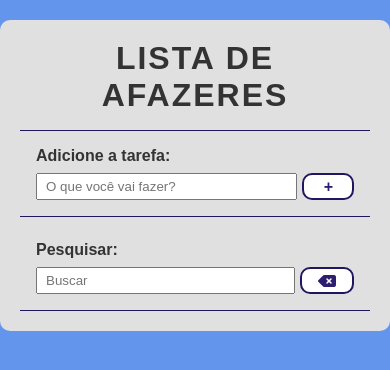
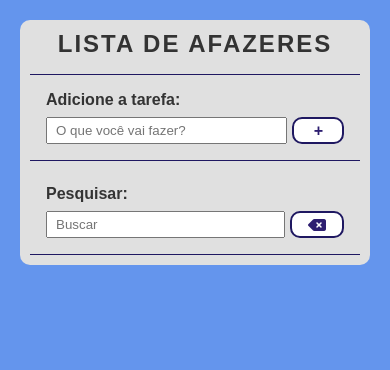
Before and after one commit to vinihsr/ToDoList, a plain HTML site: page index.html in a window 390 px wide. Drawn offline with Linux system fonts and the light colour scheme.

Commit message:
Finished

```diff
--- a/style.css
+++ b/style.css
@@ -169,3 +169,18 @@ input, select{
     font-style: italic;
     color: rgb(255, 255, 255);
 }
+
+@media only screen and (max-width: 768px) {
+    .todo-container {
+        padding: 10px; /* Reduce padding for smaller screens */
+        margin: 20px;
+    }
+
+    .todo-container h1 {
+        font-size: 1.5rem; /* Increase font size of header for smaller screens */
+    }
+
+    .todo button {
+        font-size: 0.8rem; /* Decrease font size of buttons for smaller screens */
+    }
+}
```
